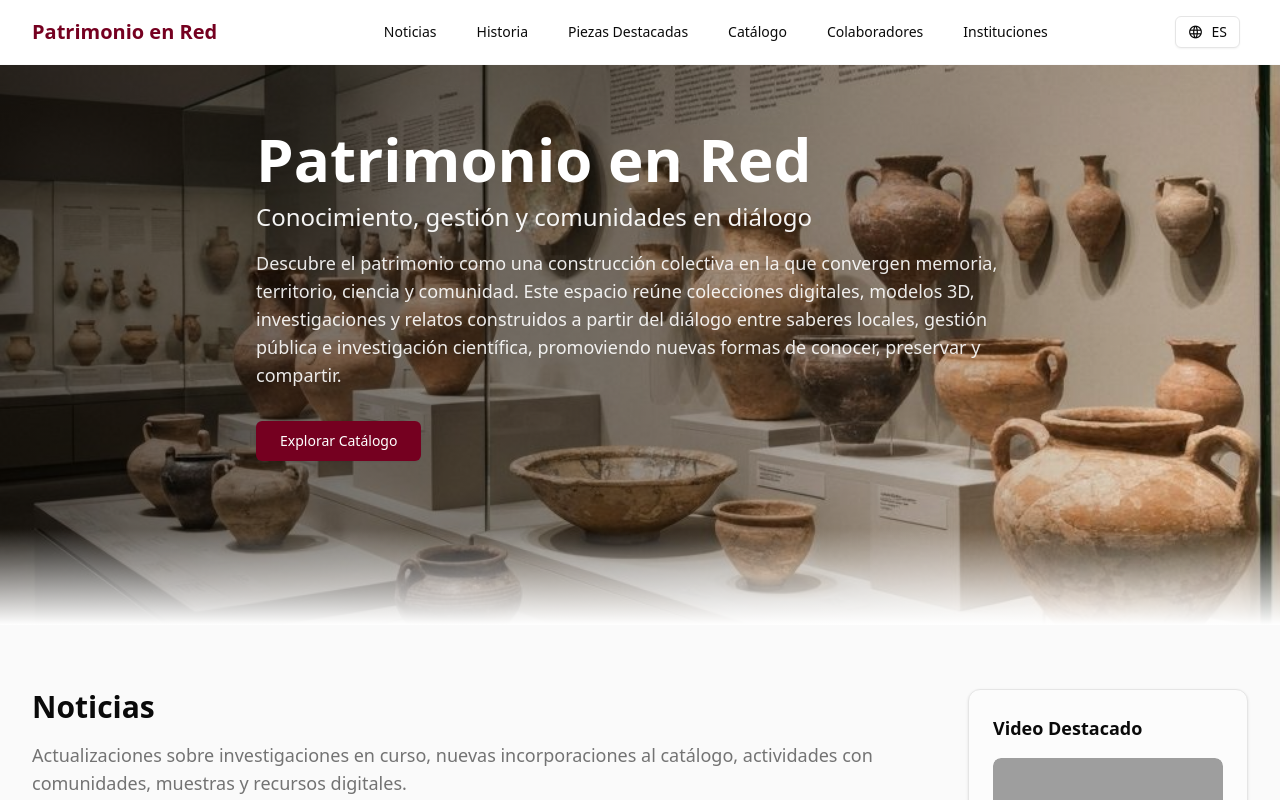
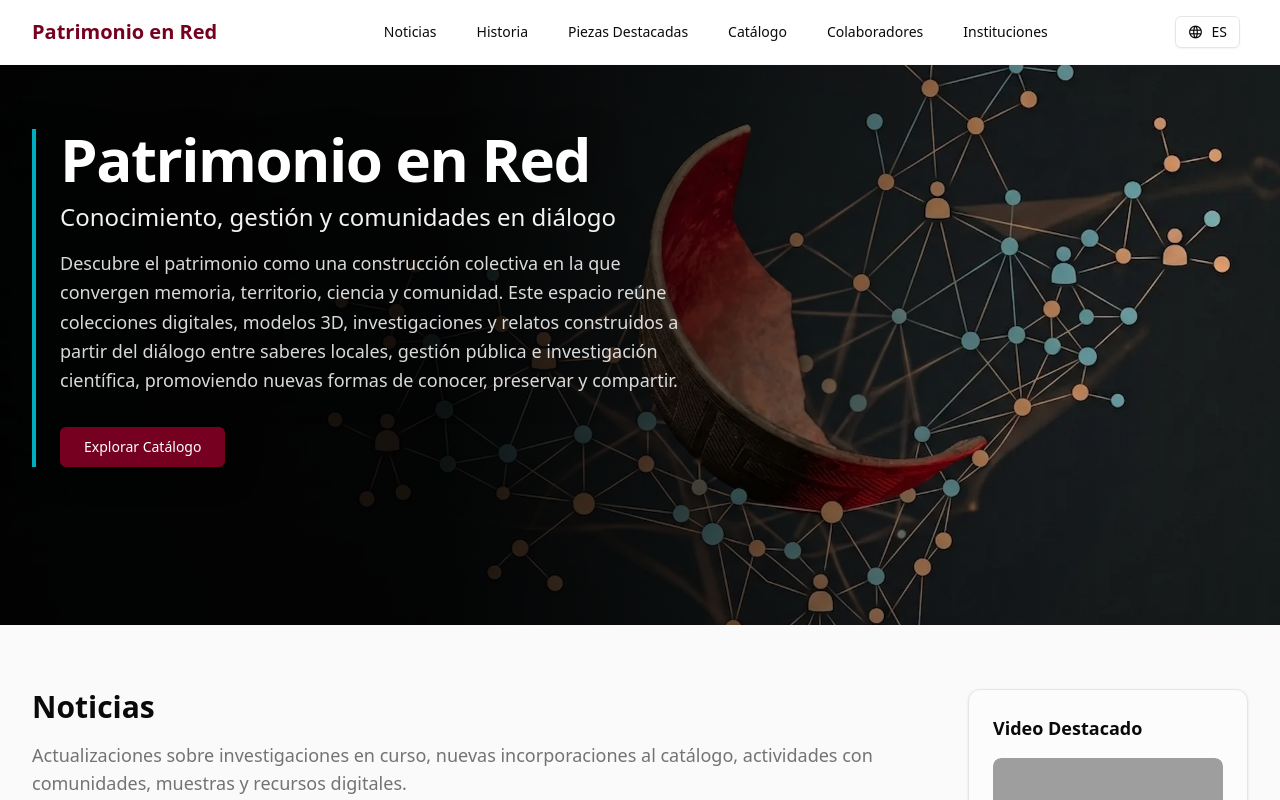
Before and after one commit to DevEzequiel14/DigitalPatrimony, an Angular app: page / in a window 1280 px wide. Shown: the top 800 px of the page. Built offline with nearby package versions, Linux system fonts and the light colour scheme; grey boxes are pictures that could not be loaded.

Commit message:
feat: improve landing hero with WebP image and readable overlay. Add the main hero image and strengthen left-side contrast so title and CTA stay legible over the network graphic, plus Sonar a11y fixes on header buttons and alt key.

```diff
--- a/src/app/features/landing/components/header/header.html
+++ b/src/app/features/landing/components/header/header.html
@@ -21,7 +21,9 @@
         </div>
 
         <div class="flex items-center space-x-2">
-          <app-button (click)="toggleLanguage()" variant="outline" size="sm"
+          <app-button (click)="toggleLanguage()"
+                      (keydown)="onButtonKeydown($event)"
+                      variant="outline" size="sm"
             className="flex items-center space-x-1 bg-transparent">
             <span class="material-symbols-outlined text-base!">
               language
@@ -32,6 +34,7 @@
           <div class="lg:hidden">
             <app-button variant="ghost" size="sm"
                         (click)="isMenuOpen.set(!isMenuOpen())"
+                        (keydown)="onButtonKeydown($event)"
               class="p-2 hover:bg-accent rounded h-5 w-5">
               @if (!isMenuOpen()) {
               <span class="material-symbols-outlined">
@@ -67,36 +70,38 @@
 
   <div class="relative min-h-96 lg:min-h-[560px] overflow-hidden py-12 lg:py-16">
     <div class="absolute inset-0">
-      <img src="ancient-archaeological-artifacts-pottery-ceramics-.jpg"
-           [alt]="t()('header.imageAlt')"
-           class="w-full h-full object-cover"/>
-      <div class="absolute inset-0 bg-linear-to-r from-black/60 via-black/40
-                  to-transparent">
+      <img src="frontPage.webp"
+           [alt]="t()('header.heroAlt')"
+           fetchpriority="high"
+           decoding="async"
+           class="w-full h-full object-cover object-center"/>
+      <div class="absolute inset-0 bg-linear-to-r from-black/90 via-black/65
+                  from-35% via-55% to-transparent">
       </div>
     </div>
+
     <div class="relative z-10 h-full flex items-center">
-      <div class="max-w-7xl mx-auto px-4 sm:px-6 lg:px-8">
-        <div class="max-w-3xl">
-          <h2 class="text-4xl lg:text-6xl font-bold text-white mb-3">
+      <div class="max-w-7xl mx-auto px-4 sm:px-6 lg:px-8 w-full">
+        <div class="max-w-2xl border-l-4 border-accent pl-5 sm:pl-6
+                    drop-shadow-[0_2px_16px_rgba(0,0,0,0.75)]">
+          <h2 class="text-4xl lg:text-6xl font-bold text-white mb-3
+                     tracking-tight">
             {{ t()('header.title') }}
           </h2>
           <p class="text-xl lg:text-2xl text-white/95 font-medium mb-4">
             {{ t()('header.subtitle') }}
           </p>
-          <p class="text-base lg:text-lg text-white/90 mb-8">
+          <p class="text-base lg:text-lg text-white/85 mb-8 leading-relaxed">
             {{ t()('header.description') }}
           </p>
           <app-button size="lg" className="bg-primary hover:bg-primary/90
                                            text-primary-foreground cursor-pointer"
-            (click)="scrollToSection('catalogo')">
+            (click)="scrollToSection('catalogo')"
+            (keydown)="onButtonKeydown($event)">
             {{ t()('header.ctaCatalog') }}
           </app-button>
         </div>
       </div>
     </div>
-
-    <div class="absolute bottom-0 left-0 right-0 h-24 bg-linear-to-t
-                from-background to-transparent">
-    </div>
   </div>
 </header>
--- a/src/app/features/landing/components/header/header.ts
+++ b/src/app/features/landing/components/header/header.ts
@@ -37,4 +37,6 @@ export class Header {
   toggleLanguage() {
     this.languageService.toggleLanguage();
   }
+
+  onButtonKeydown(_event: KeyboardEvent): void {}
 }
--- a/src/assets/i18n/en.json
+++ b/src/assets/i18n/en.json
@@ -5,7 +5,7 @@
     "subtitle": "Knowledge, management and communities in dialogue",
     "description": "Discover heritage as a collective construction where memory, territory, science and community converge. This space brings together digital collections, 3D models, research and stories built through dialogue among local knowledge, public management and scientific research, promoting new ways of knowing, preserving and sharing.",
     "ctaCatalog": "Explore Catalog",
-    "imageAlt": "Archaeological collection",
+    "heroAlt": "Archaeological collection",
     "nav": {
       "news": "News",
       "history": "History",
--- a/src/assets/i18n/es.json
+++ b/src/assets/i18n/es.json
@@ -5,7 +5,7 @@
     "subtitle": "Conocimiento, gestión y comunidades en diálogo",
     "description": "Descubre el patrimonio como una construcción colectiva en la que convergen memoria, territorio, ciencia y comunidad. Este espacio reúne colecciones digitales, modelos 3D, investigaciones y relatos construidos a partir del diálogo entre saberes locales, gestión pública e investigación científica, promoviendo nuevas formas de conocer, preservar y compartir.",
     "ctaCatalog": "Explorar Catálogo",
-    "imageAlt": "Colección arqueológica",
+    "heroAlt": "Colección arqueológica",
     "nav": {
       "news": "Noticias",
       "history": "Historia",
```
Also changed, not shown: public/frontPage.webp (added).
